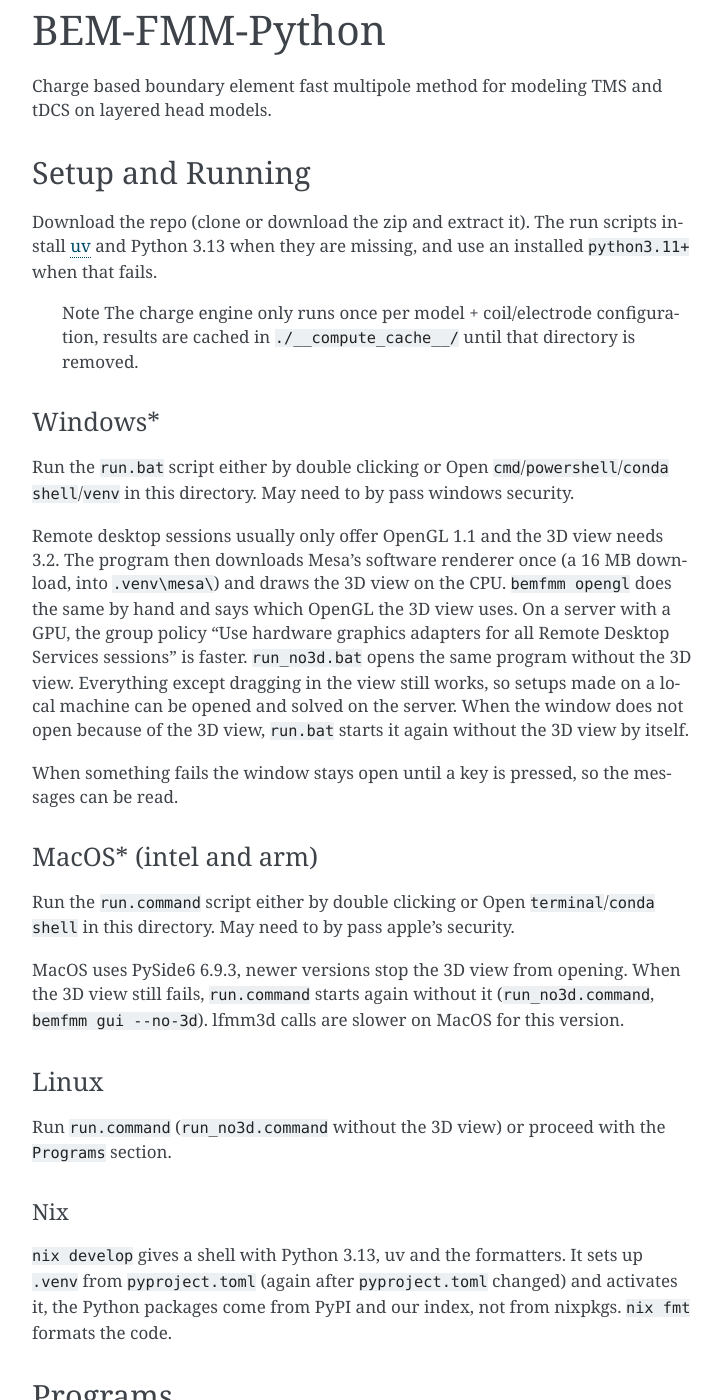
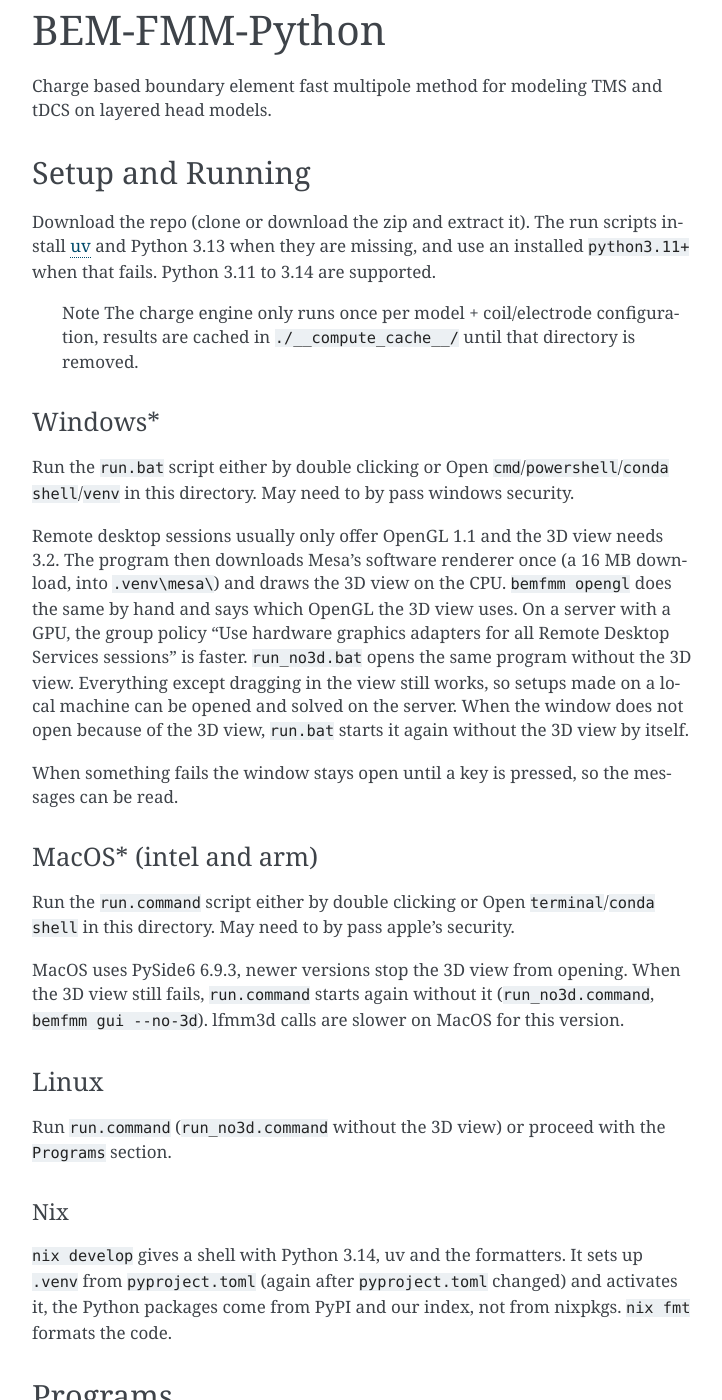
Before and after one commit to BEM-FMM-Team/bem-fmm-python, a Sphinx documentation site: the page built from docs/source/index.rst, in a window 1280 px wide and 1400 px high, scrolled down 1853 px. Shown: the whole window, without its empty margins (388-1110 px from the left). Built offline with Sphinx 7.4.7, drawn with Linux system fonts in a browser that asks for light colours.

Commit message:
docs: python 3.11 to 3.14, the nix shell has 3.14

```diff
--- a/README.md
+++ b/README.md
@@ -7,7 +7,7 @@
 
 Download the repo (clone or download the zip and extract it).
 The run scripts install [uv](https://docs.astral.sh/uv/) and Python 3.13 when they are missing,
-and use an installed `python3.11+` when that fails.
+and use an installed `python3.11+` when that fails. Python 3.11 to 3.14 are supported.
 
 > Note
 The charge engine only runs once per model + coil/electrode configuration, results are cached in `./__compute_cache__/` until that directory is removed.
@@ -42,7 +42,7 @@
 
 ##### Nix
 
-`nix develop` gives a shell with Python 3.13, uv and the formatters. It sets up `.venv` from
+`nix develop` gives a shell with Python 3.14, uv and the formatters. It sets up `.venv` from
 `pyproject.toml` (again after `pyproject.toml` changed) and activates it, the Python packages
 come from PyPI and our index, not from nixpkgs. `nix fmt` formats the code.
 
--- a/docs/source/changes.rst
+++ b/docs/source/changes.rst
@@ -144,7 +144,7 @@
 
 Run scripts
 
-- The nix devShell uses a plain Python 3.13 and installs everything into
+- The nix devShell uses a plain Python 3.14 and installs everything into
   ``.venv`` from ``pyproject.toml``, set up again when it changed. Before, the
   shell's own Python packages (napari and others) leaked into ``.venv`` and
   broke pytest, and the Qt plugins of nixpkgs clashed with PySide6. ``nix
--- a/docs/source/getting_started.rst
+++ b/docs/source/getting_started.rst
@@ -7,7 +7,7 @@
 The run scripts in the repository root set everything up the first time they
 are started. They install `uv <https://docs.astral.sh/uv/>`_ and Python 3.13
 when they are missing, and use an installed Python 3.11 or newer when that
-fails:
+fails. Python 3.11 to 3.14 are supported:
 
 - Windows: ``run.bat`` (double click it or start it from a terminal).
 - Linux and MacOS: ``run.command``.
```
